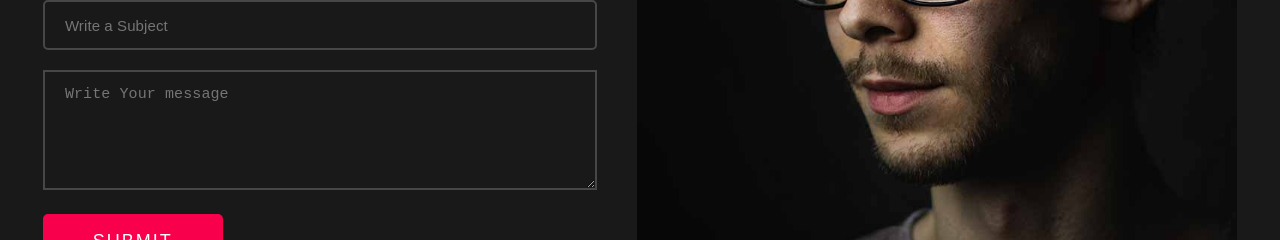
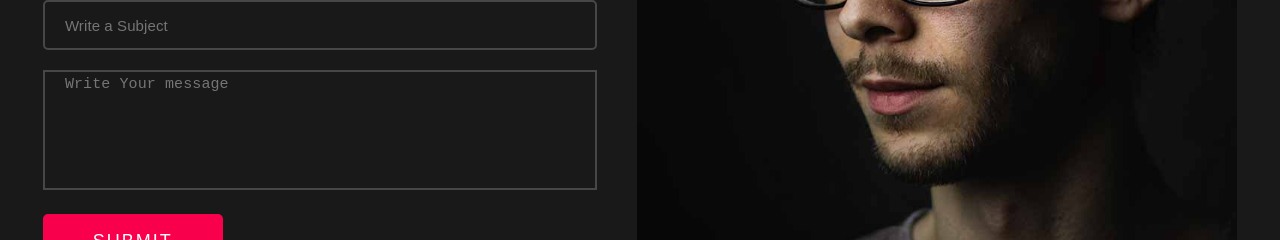
Before and after one commit to cleitonrs/reactjs-portfolio-template, a React (Create React App) app: page / in a window 1280 px wide. Shown: the part 5677-5917 px from the top of the page. Built offline with nearby package versions, Linux system fonts and the light colour scheme.

Commit message:
text area fixed

```diff
--- a/src/Contact.css
+++ b/src/Contact.css
@@ -49,11 +49,12 @@ textarea#message {
   background: none;
   padding: 0 20px;
   width: 100%;
-  line-height: 46px;
+  line-height: 26px;
   color: #fff;
   font-size: 15px;
   letter-spacing: .1px;
   border: 2px solid hsla(0, 0%, 100%, .2);
+  resize: none;
 }
 
 button.btn.contact.pointer {
```
